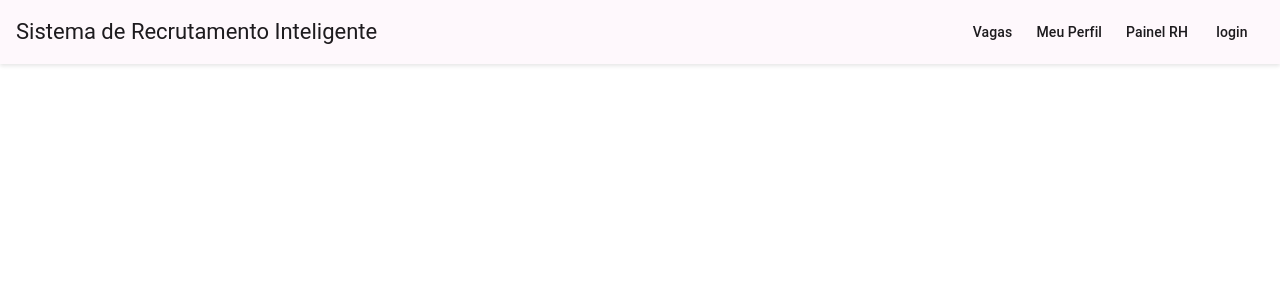
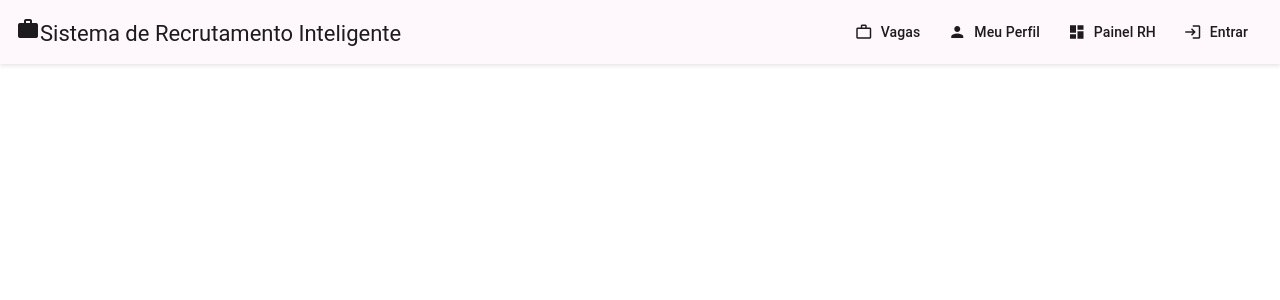
Before and after one commit to IgorAsVI/recruitment-app, an Angular app: page / in a window 1280 px wide. Shown: the top 300 px of the page. Built offline with nearby package versions, Linux system fonts and the light colour scheme.

Commit message:
ajuste navBar

```diff
--- a/src/app/app.component.html
+++ b/src/app/app.component.html
@@ -1,15 +1,32 @@
 
-<mat-toolbar color="primary">
-  <span>Sistema de Recrutamento Inteligente</span>
+<mat-toolbar color="primary" class="app-toolbar">
+  <div class="toolbar-brand">
+    <mat-icon class="brand-icon">work</mat-icon>
+    <span class="brand-text">Sistema de Recrutamento Inteligente</span>
+  </div>
+
   <span class="toolbar-spacer"></span>
-  <!-- Add navigation buttons here if needed -->
-  <button mat-button routerLink="/vacancies">Vagas</button>
-  <button mat-button routerLink="/candidate/profile">Meu Perfil</button>
-  <button mat-button routerLink="/rh">Painel RH</button>
-  <button mat-button  (click)="handleAuthAction()">
-    {{ (authService.isLoggedIn | async) ? 'logout' : 'login' }}
-  </button>
+
+  <div class="toolbar-actions">
+    <button mat-button routerLink="/vacancies" routerLinkActive="active">
+      <mat-icon>work_outline</mat-icon>
+      <span class="button-text">Vagas</span>
+    </button>
+    <button mat-button routerLink="/candidate/profile" routerLinkActive="active">
+      <mat-icon>person</mat-icon>
+      <span class="button-text">Meu Perfil</span>
+    </button>
+    <button mat-button routerLink="/rh" routerLinkActive="active">
+      <mat-icon>dashboard</mat-icon>
+      <span class="button-text">Painel RH</span>
+    </button>
+    <button mat-button (click)="handleAuthAction()" class="auth-button">
+      <mat-icon>{{ (authService.isLoggedIn | async) ? 'logout' : 'login' }}</mat-icon>
+      <span class="button-text">{{ (authService.isLoggedIn | async) ? 'Sair' : 'Entrar' }}</span>
+    </button>
+  </div>
 </mat-toolbar>
+
 
 <div class="main-content">
   <router-outlet></router-outlet>
```
